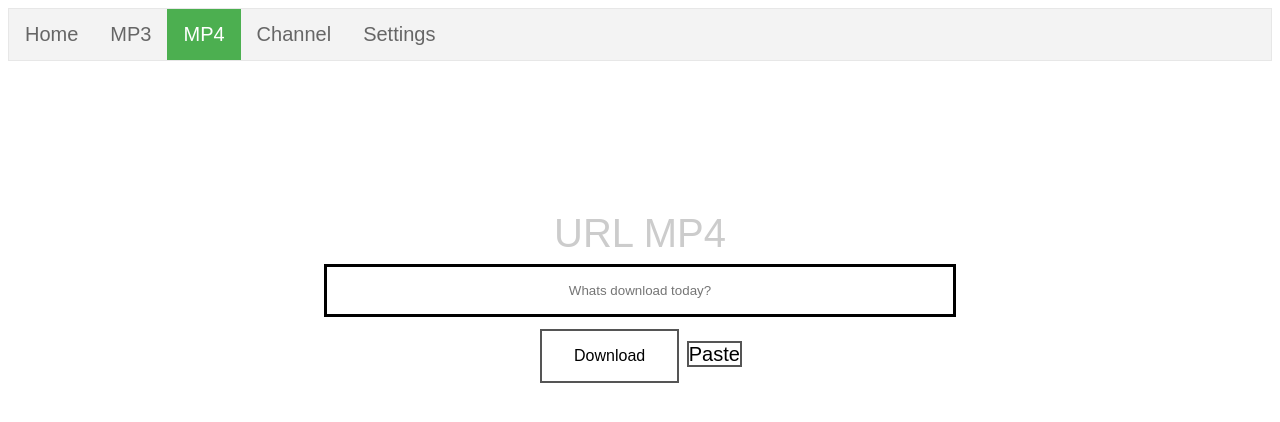
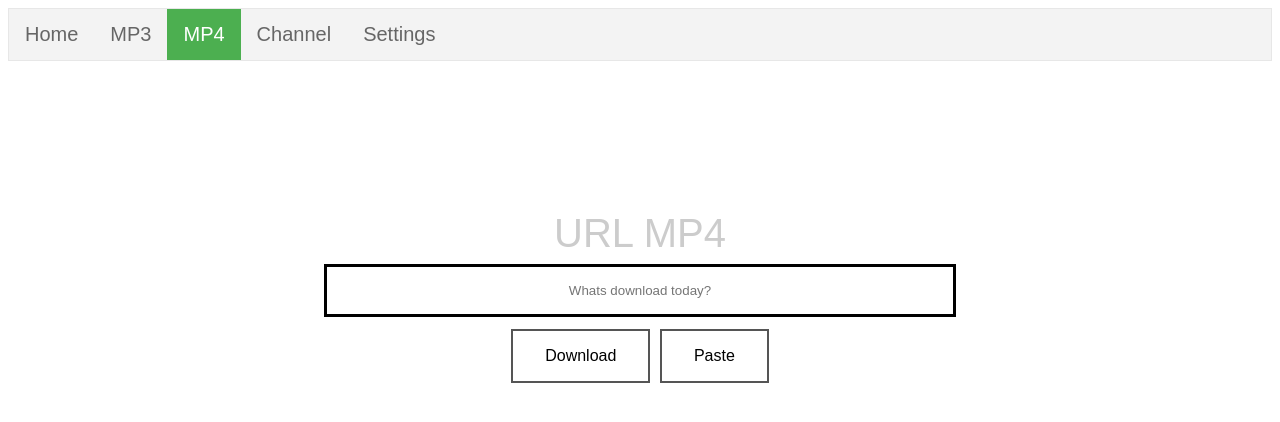
Before and after one commit to alexandrus21a/Yotube-dl-gui, an Electron app: page resources/app/mp4.html in a window 1280 px wide. Drawn offline with Linux system fonts and the light colour scheme.

Commit message:
Update mp4.html

```diff
--- a/resources/app/mp4.html
+++ b/resources/app/mp4.html
@@ -25,7 +25,7 @@
             <input class="" type="text" id="item" contenteditable='true' placeholder="Whats download today?" autofocus>
       </div>
       <button type="submit" class="button">Download</button>
-      <a type="" class="button2" id="paste" contenteditable='false'>Paste</a>
+      <ab type="" class="button2" id="paste" contenteditable='false'>Paste</ab>
     </form>
   </div>
 
```
